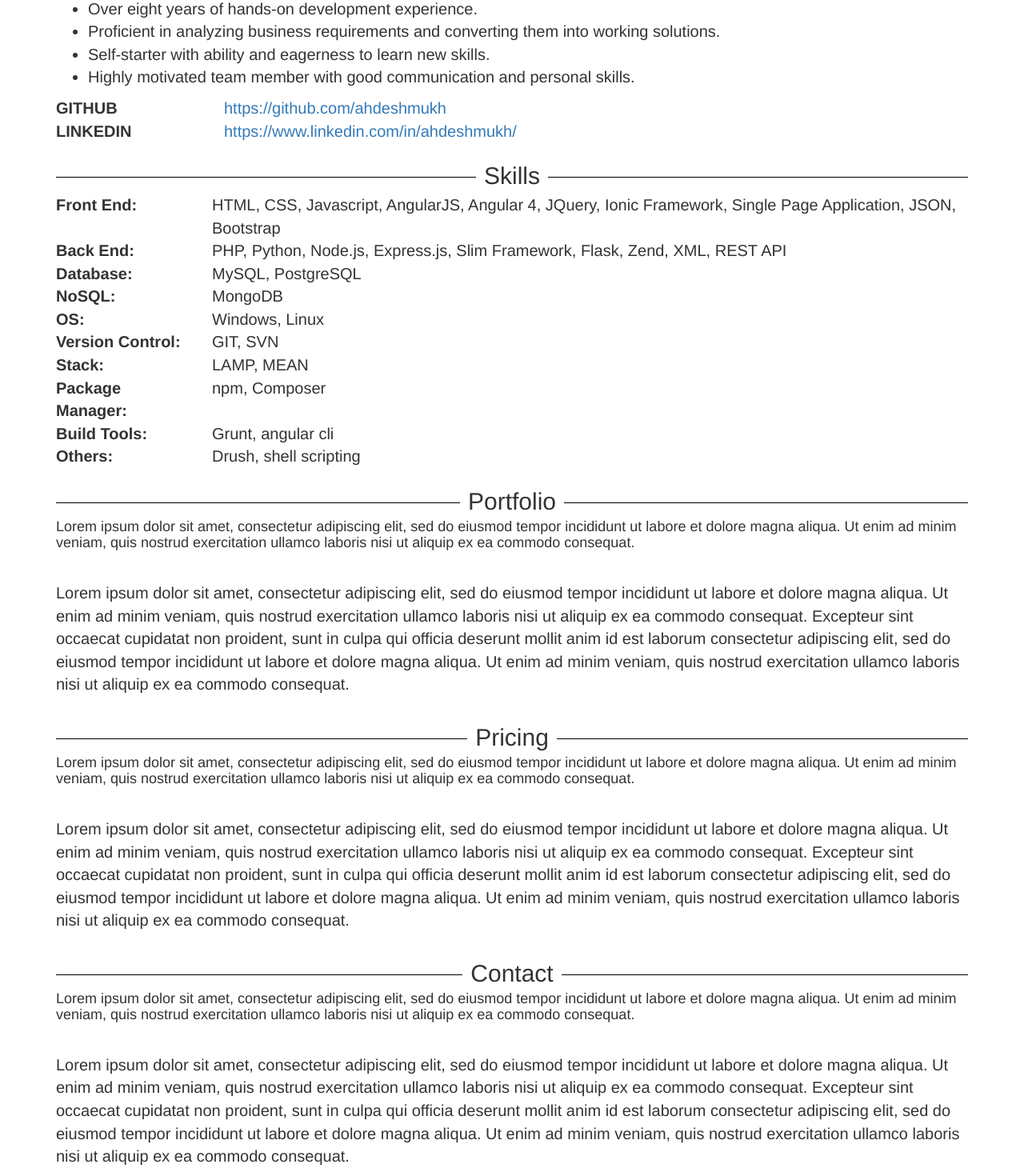
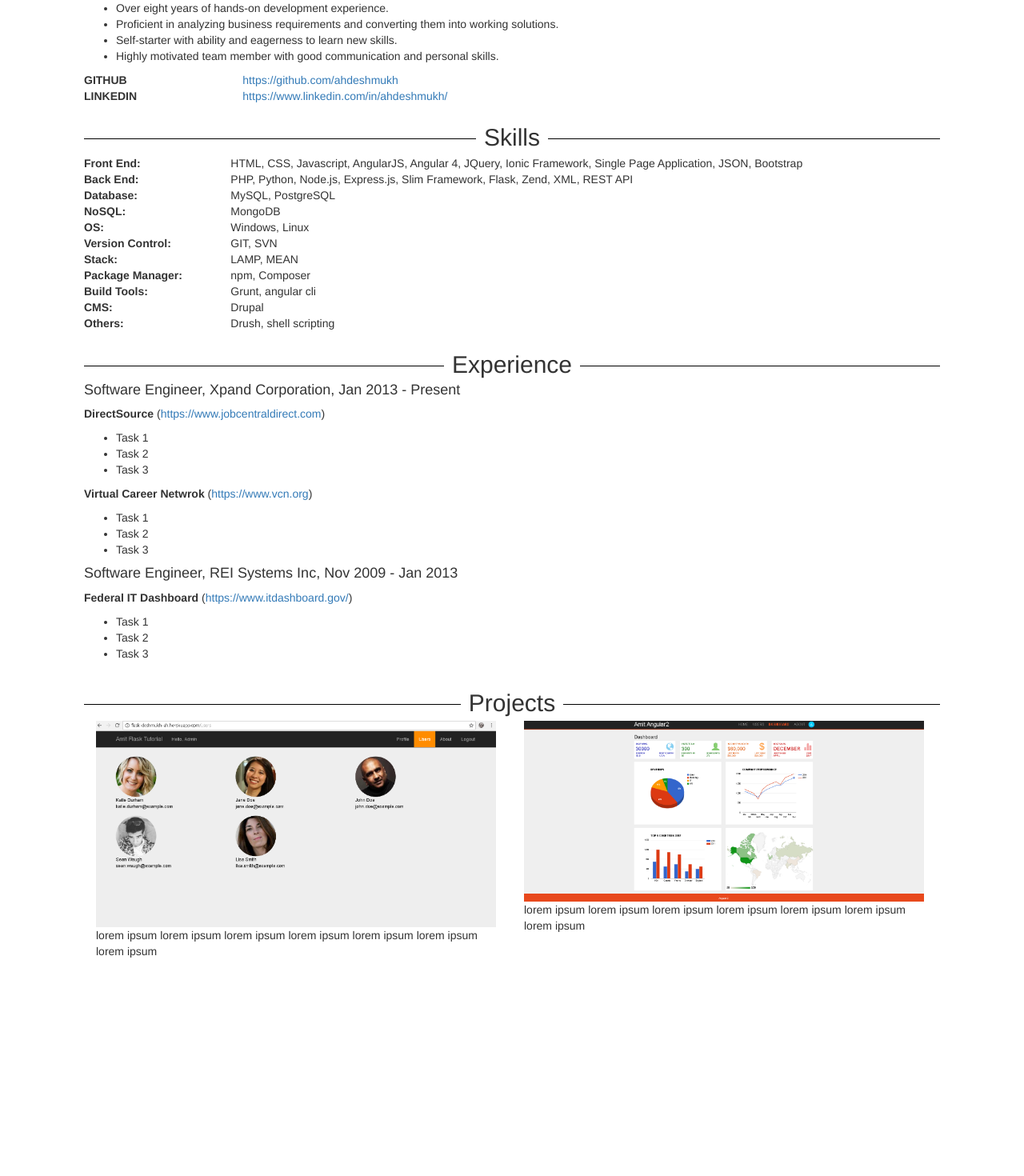
Before and after one commit to ahdeshmukh/portfolio, an Angular app: page / in a window 1280 px wide. Shown: the part 630-2100 px from the top of the page at 80% size. After the commit the page ends 1829 px from the top, so only its background shows below. Built offline with nearby package versions, Linux system fonts and the light colour scheme; what ng2-scroll-to would draw is missing.

Commit message:
updates - adding project images - work in progress

```diff
--- a/src/app/app.component.css
+++ b/src/app/app.component.css
@@ -79,8 +79,8 @@ div.my-animation-slide-down {
 }
 
 .my-sections {
-  padding-top:30px;
-  font-size: 20px;
+  padding: 30px 50px 0 50px;
+  font-size: 14px;
 }
 
 .skill-name {
--- a/src/app/app.component.html
+++ b/src/app/app.component.html
@@ -11,9 +11,8 @@
       <ul class="nav navbar-nav navbar-right">
         <li><a scrollTo href="#about">ABOUT</a></li>
         <li><a scrollTo href="#skills">SKILLS</a></li>
-        <li><a scrollTo href="#portfolio">PORTFOLIO</a></li>
-        <li><a scrollTo href="#pricing">PRICING</a></li>
-        <li><a scrollTo href="#contact">CONTACT</a></li>
+        <li><a scrollTo href="#experience">EXPERIENCE</a></li>
+        <li><a scrollTo href="#projects">PROJECTS</a></li>
       </ul>
     </div>
   </div>
@@ -32,6 +31,8 @@
     <div class="col-md-4">
       <img class="img-circle padding-top-bottom-20 center-block" src="https://randomuser.me/api/portraits/men/1.jpg" />
       <div class="center-text font-20">FULL STACK SOFTWARE ENGINEER</div>
+      <div class="center-text font-12">deshmukh.ah@gmail.com</div>
+      <div class="center-text font-12">703-901-5790</div>
     </div>
     <div class="hidden-xs hidden-sm col-md-4">
       <div class="portfolio-jumbotron-skills pull-left">
@@ -106,37 +107,63 @@
     <div class="col-md-10">Grunt, angular cli</div>
   </div>
   <div class="row">
+    <div class="col-md-2"><span class="skill-name">CMS:</span></div>
+    <div class="col-md-10">Drupal</div>
+  </div>
+  <div class="row">
     <div class="col-md-2"><span class="skill-name">Others:</span></div>
     <div class="col-md-10">Drush, shell scripting</div>
   </div>
 </div>
 
-<div id="portfolio" class="container">
+<div id="experience" class="container">
   <div class="row">
     <div class="col-xs-12 my-sections">
-      <h2 class="my-section-title"><span>Portfolio</span></h2>
-      <h4>Lorem ipsum dolor sit amet, consectetur adipiscing elit, sed do eiusmod tempor incididunt ut labore et dolore magna aliqua. Ut enim ad minim veniam, quis nostrud exercitation ullamco laboris nisi ut aliquip ex ea commodo consequat.</h4><br>
-      <p>Lorem ipsum dolor sit amet, consectetur adipiscing elit, sed do eiusmod tempor incididunt ut labore et dolore magna aliqua. Ut enim ad minim veniam, quis nostrud exercitation ullamco laboris nisi ut aliquip ex ea commodo consequat. Excepteur sint occaecat cupidatat non proident, sunt in culpa qui officia deserunt mollit anim id est laborum consectetur adipiscing elit, sed do eiusmod tempor incididunt ut labore et dolore magna aliqua. Ut enim ad minim veniam, quis nostrud exercitation ullamco laboris nisi ut aliquip ex ea commodo consequat.</p>
+      <h2 class="my-section-title"><span>Experience</span></h2>
+      <div>
+        <h4>Software Engineer, Xpand Corporation, Jan 2013 - Present</h4>
+        <div>
+          <p><span class="font-bold">DirectSource</span> (<a href="https://www.jobcentraldirect.com" target="_blank">https://www.jobcentraldirect.com</a>)</p>
+          <ul>
+            <li>Task 1</li>
+            <li>Task 2</li>
+            <li>Task 3</li>
+          </ul>
+        </div>
+        <div>
+          <p><span class="font-bold">Virtual Career Netwrok</span> (<a href="https://www.vcn.org" target="_blank">https://www.vcn.org</a>)</p>
+          <ul>
+            <li>Task 1</li>
+            <li>Task 2</li>
+            <li>Task 3</li>
+          </ul>
+        </div>
+      </div>
+      <div>
+        <h4>Software Engineer, REI Systems Inc, Nov 2009 - Jan 2013</h4>
+        <div>
+          <p><span class="font-bold">Federal IT Dashboard</span> (<a href="https://www.itdashboard.gov/" target="_blank">https://www.itdashboard.gov/</a>)</p>
+          <ul>
+            <li>Task 1</li>
+            <li>Task 2</li>
+            <li>Task 3</li>
+          </ul>
+        </div>
+       </div>
     </div>
   </div>
 </div>
 
-<div id="pricing" class="container">
-  <div class="row">
-    <div class="col-xs-12 my-sections">
-      <h2 class="my-section-title"><span>Pricing</span></h2>
-      <h4>Lorem ipsum dolor sit amet, consectetur adipiscing elit, sed do eiusmod tempor incididunt ut labore et dolore magna aliqua. Ut enim ad minim veniam, quis nostrud exercitation ullamco laboris nisi ut aliquip ex ea commodo consequat.</h4><br>
-      <p>Lorem ipsum dolor sit amet, consectetur adipiscing elit, sed do eiusmod tempor incididunt ut labore et dolore magna aliqua. Ut enim ad minim veniam, quis nostrud exercitation ullamco laboris nisi ut aliquip ex ea commodo consequat. Excepteur sint occaecat cupidatat non proident, sunt in culpa qui officia deserunt mollit anim id est laborum consectetur adipiscing elit, sed do eiusmod tempor incididunt ut labore et dolore magna aliqua. Ut enim ad minim veniam, quis nostrud exercitation ullamco laboris nisi ut aliquip ex ea commodo consequat.</p>
+<div id="projects" class="container">
+  <div class="row my-sections">
+    <h2 class="my-section-title"><span>Projects</span></h2>
+    <div class="col-md-6">
+      <img style="max-width:500px;" src="{{flask_image}}" />
+      <div>lorem ipsum lorem ipsum lorem ipsum lorem ipsum lorem ipsum lorem ipsum lorem ipsum </div>
+    </div>
+    <div class="col-md-6">
+      <img style="max-width:500px;" src="{{angular2_cli}}" />
+      <div>lorem ipsum lorem ipsum lorem ipsum lorem ipsum lorem ipsum lorem ipsum lorem ipsum </div>
     </div>
   </div>
 </div>
-
-<div id="contact" class="container">
-  <div class="row">
-    <div class="col-xs-12 my-sections">
-      <h2 class="my-section-title"><span>Contact</span></h2>
-      <h4>Lorem ipsum dolor sit amet, consectetur adipiscing elit, sed do eiusmod tempor incididunt ut labore et dolore magna aliqua. Ut enim ad minim veniam, quis nostrud exercitation ullamco laboris nisi ut aliquip ex ea commodo consequat.</h4><br>
-      <p>Lorem ipsum dolor sit amet, consectetur adipiscing elit, sed do eiusmod tempor incididunt ut labore et dolore magna aliqua. Ut enim ad minim veniam, quis nostrud exercitation ullamco laboris nisi ut aliquip ex ea commodo consequat. Excepteur sint occaecat cupidatat non proident, sunt in culpa qui officia deserunt mollit anim id est laborum consectetur adipiscing elit, sed do eiusmod tempor incididunt ut labore et dolore magna aliqua. Ut enim ad minim veniam, quis nostrud exercitation ullamco laboris nisi ut aliquip ex ea commodo consequat.</p>
-    </div>
-  </div>
-</div>
--- a/src/app/app.component.ts
+++ b/src/app/app.component.ts
@@ -7,4 +7,6 @@ import { Component } from '@angular/core';
 })
 export class AppComponent {
   title = 'app';
+  flask_image = '/assets/images/projects/flask.png';
+  angular2_cli = '/assets/images/projects/angular2cli.png';
 }
```
Also changed, not shown: src/assets/images/projects/angular2cli.png (added), src/assets/images/projects/flask.png (added).
